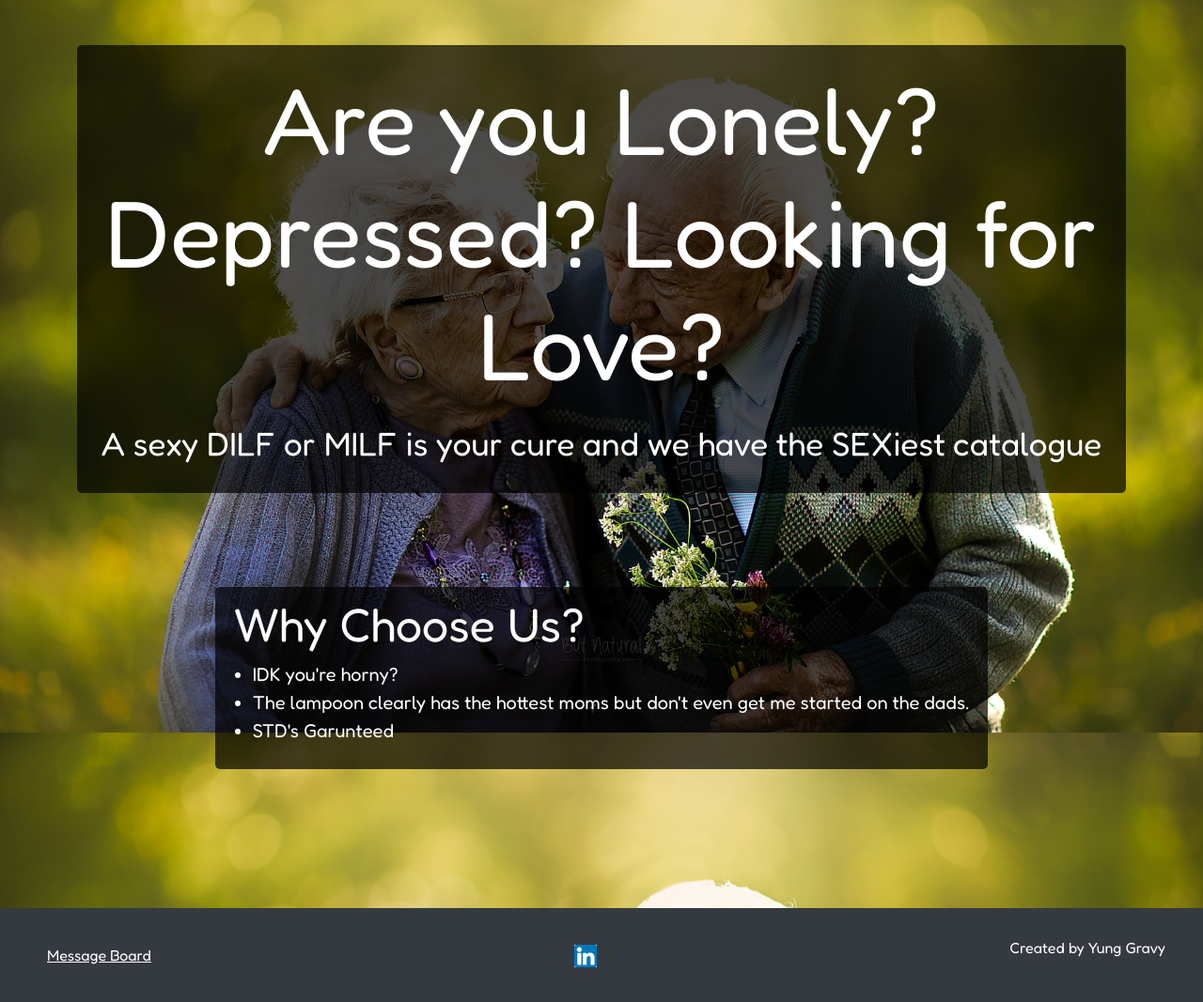
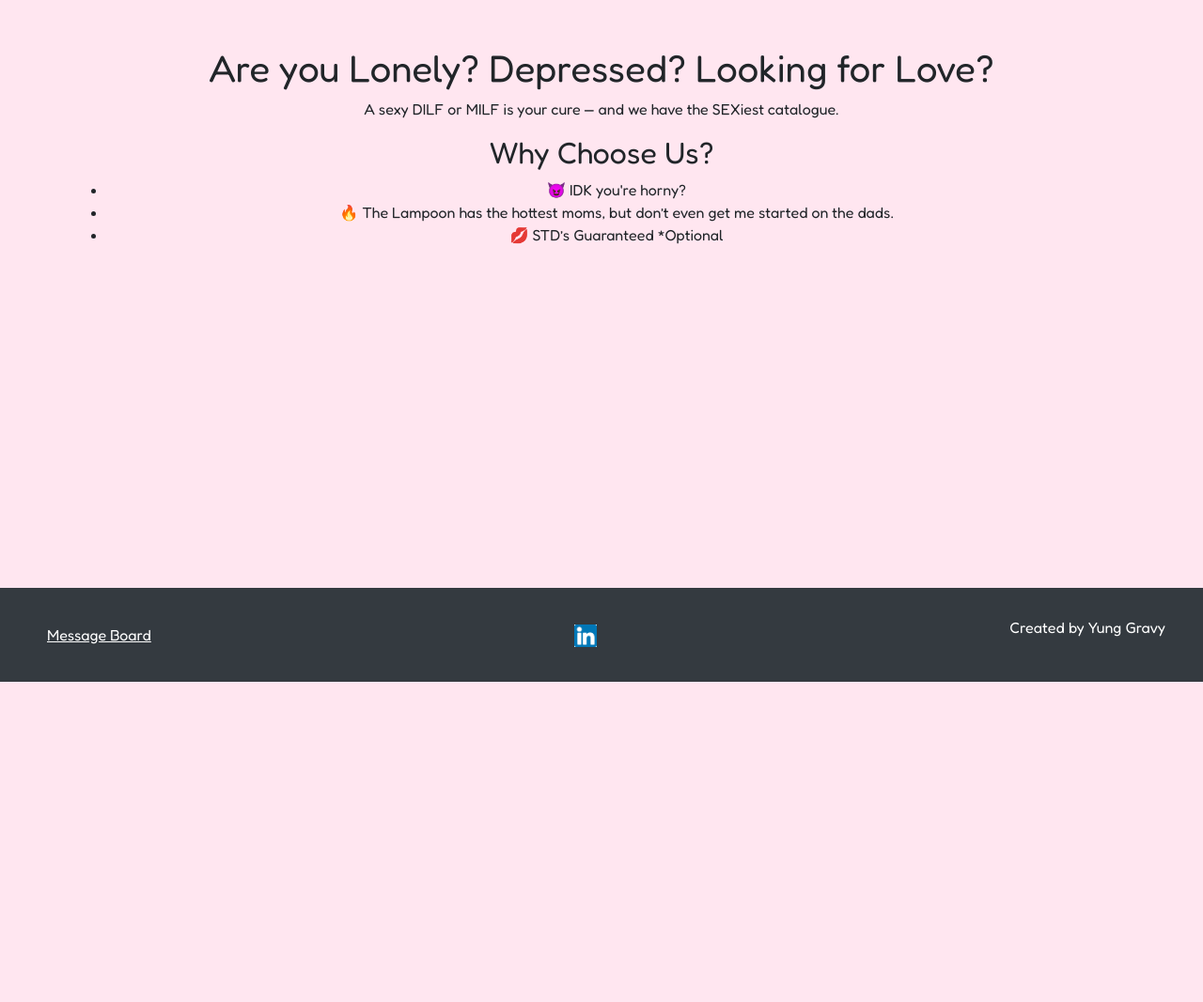
Before and after one commit to 1020robert/LampoonTech, a Flask app: page / in a window 1280 px wide. Shown: the part 74-1141 px from the top of the page at 94% size. After the commit the page ends 800 px from the top, so only its background shows below. Run offline with Flask 3, Linux system fonts and the light colour scheme; a user stored in the database is signed in; some libraries are stand-ins or nearby versions.

Commit message:
Update index.html

```diff
--- a/templates/index.html
+++ b/templates/index.html
@@ -3,22 +3,30 @@
 {% block title %}
     Log In
 {% endblock %}
+
 {% block body_class %}
-    index-page
+    light-pink-page
 {% endblock %}
 
 {% block main %}
-<div class="top">
-<h1>Are you Lonely? Depressed? Looking for Love?</h1>
-<p>A sexy DILF or MILF is your cure and we have the SEXiest catalogue</p>
-</div>
+<div class="landing-wrapper text-center">
 
-<div class="features">
+  <div class="top-flirt">
+    <h1>Are you Lonely? Depressed? Looking for Love?</h1>
+    <p>
+      A <span class="highlighted">sexy DILF</span> or <span class="highlighted">MILF</span> is your cure —
+      and we have the <span class="hot">SEXiest</span> catalogue.
+    </p>
+  </div>
+
+  <div class="features-list">
     <h2>Why Choose Us?</h2>
     <ul>
-        <li>IDK you're horny?</li>
-        <li>The lampoon clearly has the hottest moms but don't even get me started on the dads.</li>
-        <li>STD's Garunteed</li>
+      <li><span class="emoji">😈</span> IDK you're horny?</li>
+      <li><span class="emoji">🔥</span> The Lampoon has the hottest moms, but don’t even get me started on the dads.</li>
+      <li><span class="emoji">💋</span> STD’s <span class="crossed">Guaranteed</span> *Optional</li>
     </ul>
+  </div>
+
 </div>
 {% endblock %}
```
